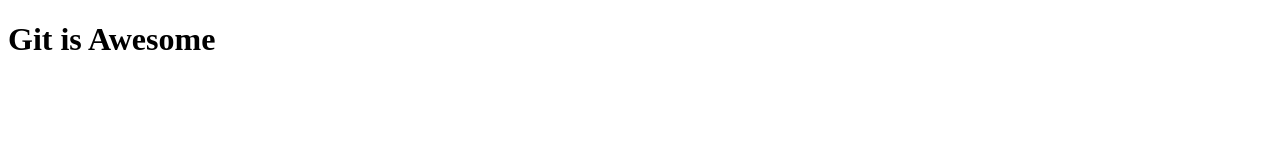
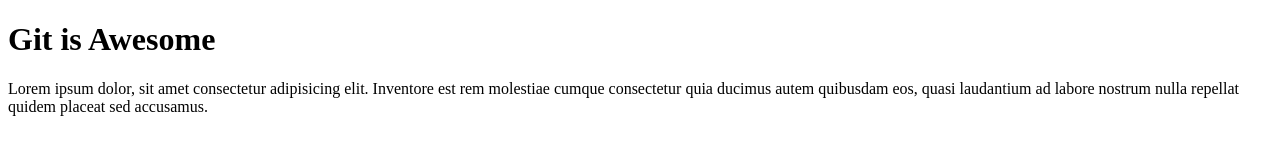
Before and after one commit to RohitSonawane/gitProject, a plain HTML site: page index.html in a window 1280 px wide. Drawn offline with Linux system fonts and the light colour scheme.

Commit message:
6Added Paragraph

```diff
--- a/index.html
+++ b/index.html
@@ -8,5 +8,14 @@
 </head>
 <body>
     <h1>Git is Awesome</h1>
+    <p>
+        Lorem ipsum dolor, sit amet
+        consectetur adipisicing elit.
+        Inventore est rem molestiae cumque
+        consectetur quia ducimus autem quibusdam
+        eos, quasi laudantium ad labore nostrum
+        nulla repellat quidem placeat sed
+        accusamus.
+    </p>
 </body>
 </html>
```
